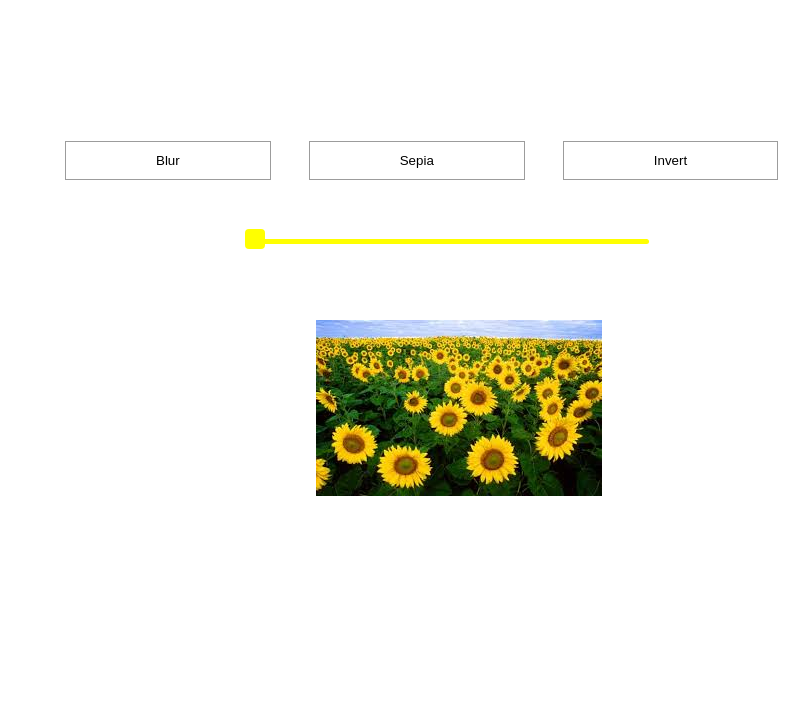
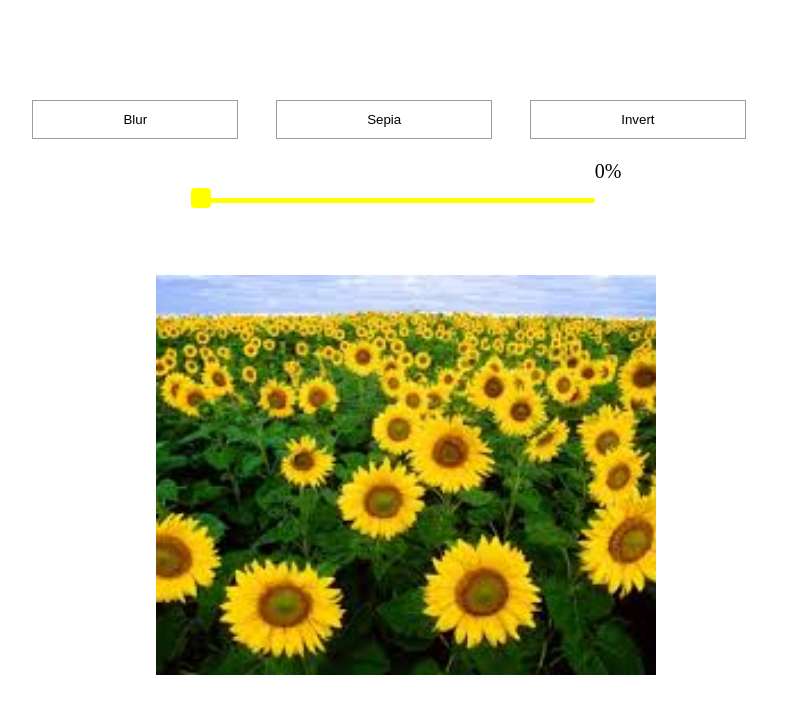
Before and after one commit to shirusu/Effects-for-picture, a plain HTML site: page index.html in a window 1280 px wide. Shown: the whole page, without its empty margins (234-1043 px from the left). Drawn offline with Linux system fonts and the light colour scheme.

Commit message:
add percent

```diff
--- a/index.html
+++ b/index.html
@@ -10,19 +10,23 @@
 </head>
 <body>
 <section class="head">
+<div class="content">
     <button id="blur" class="btn">Blur</button>
     <button id="sepia" class="btn">Sepia</button>
     <button id="invert" class="btn">Invert</button>
-</section>
+</div>
 
-<input type="range" class="range1" min="0" max="100" value="0">
-<div class="percentage"></div>
+   <div class="rance">
+       <input type="range" class="range1" min="0" max="100" value="0">
+       <div class="percentage">0%</div>
+
+   </div>
 
 
 <div class="box">
     <img class="img" src="./images/flower1.jfif" alt="img">
 </div>
-
+</section>
 <script src="script.js"></script>
 </body>
 </html>
--- a/script.js
+++ b/script.js
@@ -3,7 +3,7 @@ let sepia = document.querySelector('#sepia')
 let invert = document.querySelector('#invert')
 let range = document.querySelector('.range1')
 let box = document.querySelector('.img')
-let persentage = document.querySelector('.persentage')
+let percentage = document.querySelector('.percentage')
 
 let currentEffect
 
@@ -11,7 +11,7 @@ range.addEventListener('input', () =>{
     if(currentEffect === 'blur')blurEffect()
     if(currentEffect === 'sepia')sepiaEffect()
     if(currentEffect === 'invert')invertEffect()
-    persentage.textContent =`${range.value}%`
+    percentage.textContent =`${range.value}%`
 })
 
 blur.addEventListener('click',() => {
--- a/style.css
+++ b/style.css
@@ -2,9 +2,14 @@
     margin: 0;
 }
 .head{
-    padding-top: 141px;
-    padding-left: 299px;
+    padding-top: 100px;
+    display: flex;
+    flex-direction: column;
+    align-items: center;
+    text-align: center;
+    margin: auto;
 }
+
 .btn{
     padding: 11px 90px;
     background: white;
@@ -15,7 +20,7 @@
 .range1{
     width: 404px;
     margin-top: 59px;
-    margin-left: 479px;
+
 }
 input[type=range] {
     -webkit-appearance: none;
@@ -39,7 +44,22 @@ input[type='range']::-webkit-slider-thumb {
     cursor: pointer;
     position: relative;
 }
+
+.rance{
+    display: flex;
+    align-items: center;
+}
+.percentage{
+    font-size: 20px;
+}
 .box{
+    height: 400px;
+    width: 500px;
     margin-top: 72px;
-    margin-left: 550px;
+
 }
+.img{
+    width: 100%;
+    height: 100%;
+    object-fit: cover;
+}
```
